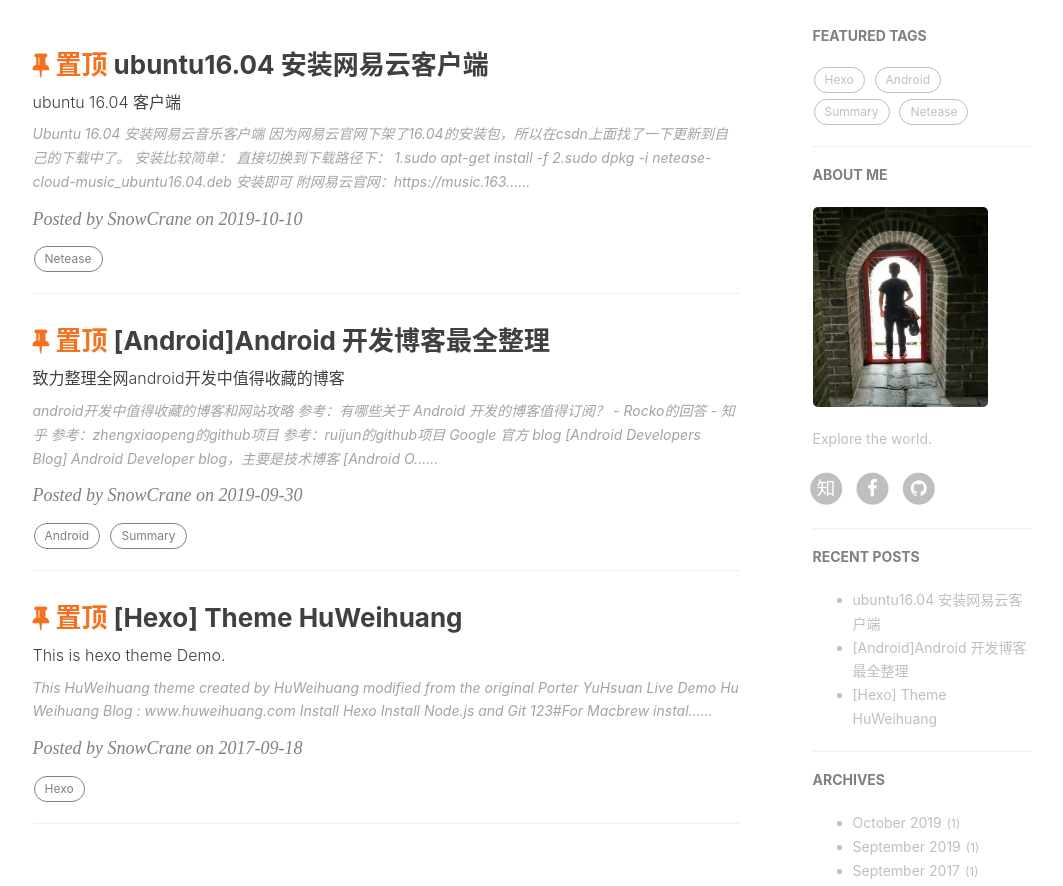
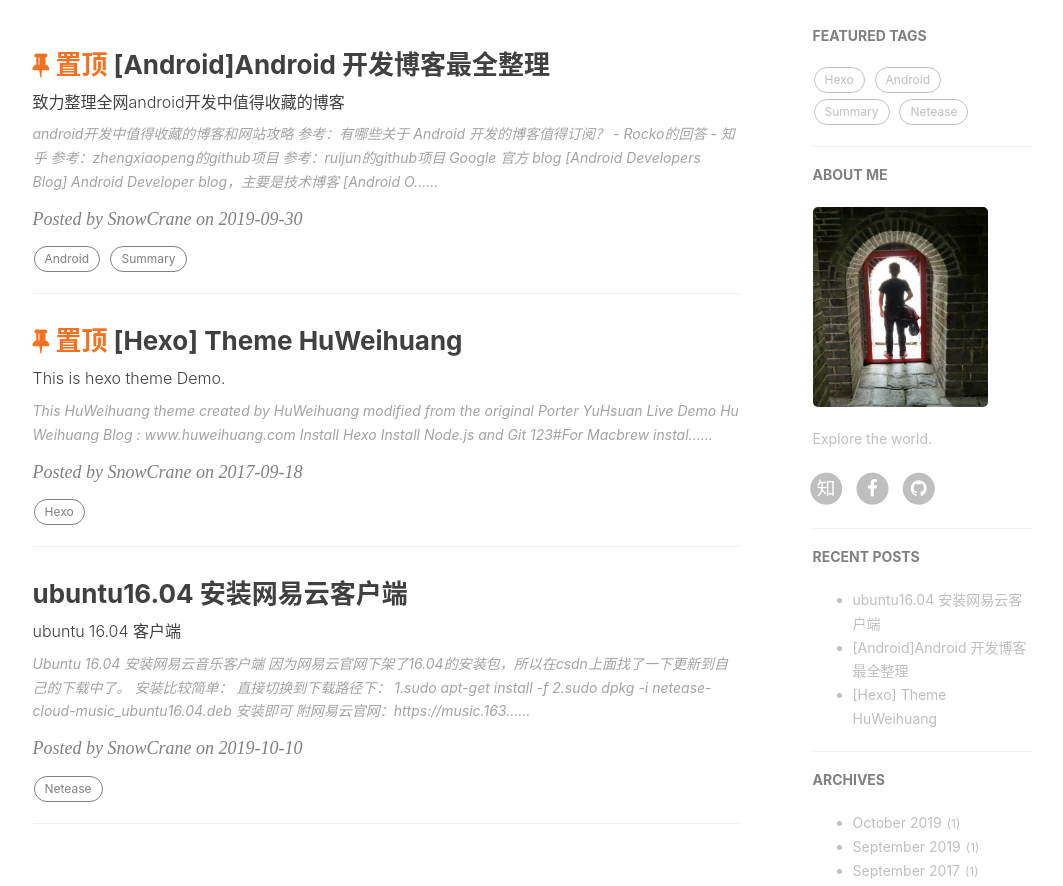
Before and after one commit to nangua1995/nangua1995.github.io, a plain HTML site: page index.html in a window 1280 px wide. Shown: the part 460-1346 px from the top of the page, without its empty margins (135-1198 px from the left). Drawn offline with nearby package versions, Linux system fonts and the light colour scheme; some packages are replaced by stand-ins of ours; a script that the page names is missing.

```diff
--- a/index.html
+++ b/index.html
@@ -209,50 +209,6 @@
 
 <div class="post-preview">
 
-    <a href="/article/ubuntu16-04-安装网易云客户端/">
-        <h2 class="post-title">
-
-                <i class="fa fa-thumb-tack" style="color:#F4711F" ></i>
-                <!-- <i class="fa fa-thumb-tack" style="color:#F89E8C" ></i> -->
-                <!-- <i class="fa fa-thumb-tack" style="color:#1CB7ED" ></i> -->
-                <font color=#F4711F>置顶</font>
-                <!-- <font color=#F89E8C>置顶</font>  -->
-                <!-- <font color=#1CB7ED>置顶</font>  -->
-
-            ubuntu16.04 安装网易云客户端
-        </h2>
-        <h3 class="post-subtitle">
-            ubuntu 16.04 客户端
-        </h3>
-        <div class="post-content-preview">
-            Ubuntu 16.04 安装网易云音乐客户端
-因为网易云官网下架了16.04的安装包，所以在csdn上面找了一下更新到自己的下载中了。
-安装比较简单：
-直接切换到下载路径下：
-
-1.sudo apt-get install -f
-2.sudo dpkg -i netease-cloud-music_ubuntu16.04.deb 安装即可
-
-附网易云官网：https://music.163......
-        </div>
-    </a>
-
-        <p class="post-meta" style="margin: 10px 0;">
-            Posted by SnowCrane on
-            2019-10-10
-        </p>
-        <div class="tags">
-
-              <a href="/tags/#Netease" title="Netease">Netease</a>
-
-        </div>
-
-
-</div>
-<hr>
-
-<div class="post-preview">
-
     <a href="/article/Android-Blog-Summary/">
         <h2 class="post-title">
 
@@ -335,6 +291,43 @@
         <div class="tags">
 
               <a href="/tags/#Hexo" title="Hexo">Hexo</a>
+
+        </div>
+
+
+</div>
+<hr>
+
+<div class="post-preview">
+
+    <a href="/article/ubuntu16-04-安装网易云客户端/">
+        <h2 class="post-title">
+
+            ubuntu16.04 安装网易云客户端
+        </h2>
+        <h3 class="post-subtitle">
+            ubuntu 16.04 客户端
+        </h3>
+        <div class="post-content-preview">
+            Ubuntu 16.04 安装网易云音乐客户端
+因为网易云官网下架了16.04的安装包，所以在csdn上面找了一下更新到自己的下载中了。
+安装比较简单：
+直接切换到下载路径下：
+
+1.sudo apt-get install -f
+2.sudo dpkg -i netease-cloud-music_ubuntu16.04.deb 安装即可
+
+附网易云官网：https://music.163......
+        </div>
+    </a>
+
+        <p class="post-meta" style="margin: 10px 0;">
+            Posted by SnowCrane on
+            2019-10-10
+        </p>
+        <div class="tags">
+
+              <a href="/tags/#Netease" title="Netease">Netease</a>
 
         </div>
 
--- a/post-sitemap.xml
+++ b/post-sitemap.xml
@@ -8,7 +8,7 @@
 
     <url>
         <loc>http://www.huweihuang.com/article/ubuntu16-04-%E5%AE%89%E8%A3%85%E7%BD%91%E6%98%93%E4%BA%91%E5%AE%A2%E6%88%B7%E7%AB%AF/</loc>
-        <lastmod>2019-10-10T01:57:01.442Z</lastmod>
+        <lastmod>2019-10-10T02:02:26.340Z</lastmod>
         <changefreq>weekly</changefreq>
         <priority>0.6</priority>
 
--- a/sitemap.xml
+++ b/sitemap.xml
@@ -3,7 +3,7 @@
 
     <sitemap>
         <loc>http://www.huweihuang.com/post-sitemap.xml</loc>
-        <lastmod>2019-10-10T01:57:01.442Z</lastmod>
+        <lastmod>2019-10-10T02:02:26.340Z</lastmod>
     </sitemap>
 
     <sitemap>
--- a/tag-sitemap.xml
+++ b/tag-sitemap.xml
@@ -24,7 +24,7 @@
 
     <url>
         <loc>http://www.huweihuang.com/tags/Netease/</loc>
-        <lastmod>2019-10-10T01:57:01.442Z</lastmod>
+        <lastmod>2019-10-10T02:02:26.340Z</lastmod>
         <changefreq>weekly</changefreq>
         <priority>0.2</priority>
     </url>
```
